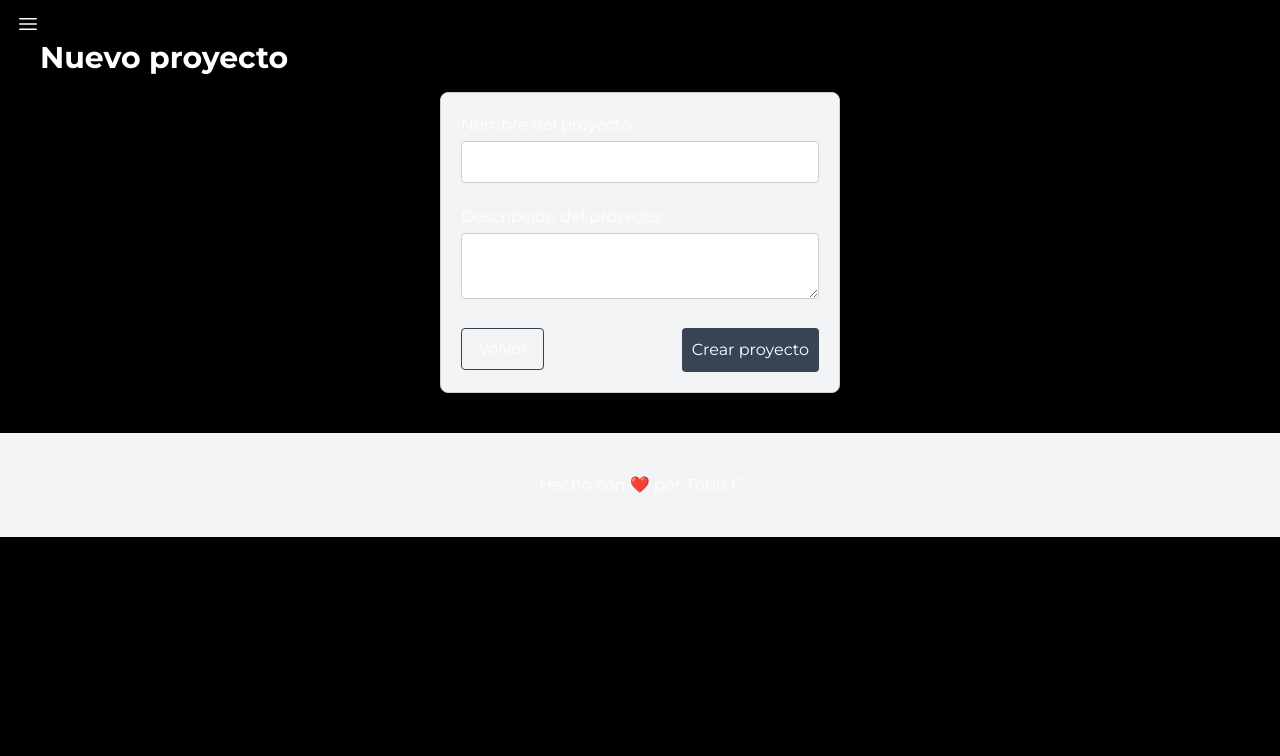
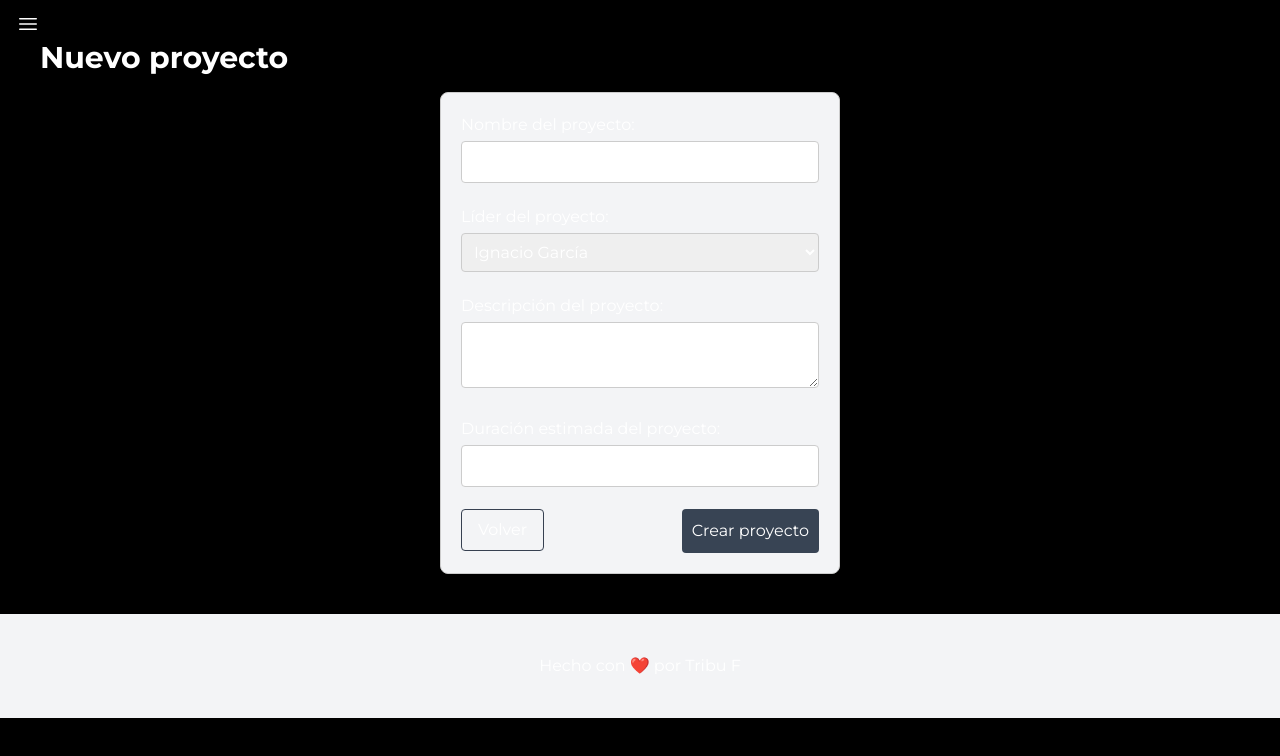
Before and after one commit to ignaciano3/tribu-f-front, a Next.js app: page /projects/create in a window 1280 px wide. Shown: the top 756 px of the page. Built offline with nearby package versions, Linux system fonts and the light colour scheme.

Commit message:
solucionamos querys al back

```diff
--- a/src/app/projects/page.tsx
+++ b/src/app/projects/page.tsx
@@ -6,9 +6,10 @@ import Title from "@/components/Title";
 
 const getProjects = async () => {
   //poner nuestra base de datos
-  const url = process.env.proyectosApiUrl + "projects/get_projects";
+  const url = process.env.proyectosApiUrl + "projects/get_projects/";
   const response = await fetch(url); //poner nuestra base de datos
   const data = await response.json();
+  console.log("PROJECTS: ", data);
   return data;
 };
 
@@ -23,15 +24,6 @@ function HeaderItem({ title }: { title: string }) {
 const ProjectGrid = async () => {
   const list = await getProjects();
   console.log(list);
-  /*let list: Project[] = [
-    { id: 35135468, name: "Counter Strike 2", state: "En proceso" },
-    { id: 48733457, name: "Whatsapp Azul", state: "Bloqueado" },
-    { id: 12578394, name: "GTA VI", state: "No iniciado" },
-    { id: 99853785, name: "Ubuntu 23.00", state: "No iniciado" },
-    { id: 15145789, name: "Wikipedia 2", state: "En proceso" },
-    { id: 62350978, name: "Whatsapp Rojo", state: "En proceso" },
-  ];*/
-  //const list = [Project(1, "nombre", "estado")];
   return (
     <>
       <div className="container max-w-7xl mx-auto mt-8">
--- a/src/components/EditProjectForm.tsx
+++ b/src/components/EditProjectForm.tsx
@@ -18,10 +18,9 @@ const EditProjectForm = (props: any) => {
   console.log("project.name", project.name);
   const [projectData, setProjectData] = useState({
     name: project.name,
-    leader: project.id_project_leader,
+    project_id_leader: project.project_id_leader,
     description: project.description,
-
-    //duration: "3000 dias",
+    expected_duration_days: project.expected_duration_days,
     state: project.state,
   });
 
@@ -86,7 +85,7 @@ const EditProjectForm = (props: any) => {
             required
           />
         </label>
-        {/*
+
         <label>
           Líder del proyecto:
           <select
@@ -98,13 +97,11 @@ const EditProjectForm = (props: any) => {
             <option value="" disabled>
               Seleccionar líder
             </option>
-            <option value="lider1">Ignacio García</option>
-            <option value="lider2">Nico Ronchese</option>
-            <option value="lider3">Saul Goodman</option>
-
+            <option value={1}>Ignacio García</option>
+            <option value={2}>Nico Ronchese</option>
+            <option value={3}>Saul Goodman</option>
           </select>
         </label>
-  */}
         <label>
           Estado del proyecto:
           <select
@@ -132,7 +129,7 @@ const EditProjectForm = (props: any) => {
             required
           />
         </label>
-        {/*
+
         <label>
           Duración estimada del proyecto:
           <input
@@ -143,7 +140,7 @@ const EditProjectForm = (props: any) => {
             required
           />
         </label>
-*/}
+
         <div className="flex justify-between">
           <Button href="/projects/1">
             {" "}
--- a/src/components/projectCard.tsx
+++ b/src/components/projectCard.tsx
@@ -64,16 +64,17 @@ export default function ProjectCard(props: any) {
   return (
     <div className="max-w-4xl min-h-screen mx-auto mt-8 relative">
       <div className="bg-gray-200 p-8 rounded-lg shadow-lg">
-        <h2 className="text-2xl font-bold mb-4">{project.nombre}</h2>
+        <h2 className="text-2xl font-bold mb-4">{project.name}</h2>
         <div className="project-details mb-6">
           <p>
-            <strong>Fecha de Inicio:</strong> {project.fecha_inicio || ""}
+            <strong>Fecha de Inicio:</strong> {project.creation_date || ""}
           </p>
           <p>
-            <strong>Duración Estimada:</strong> {project.fecha_fin || ""}
+            <strong>Duración Estimada:</strong>{" "}
+            {project.expected_duration_days || ""}
           </p>
           <p>
-            <strong>Líder de Proyecto:</strong> {project.state}
+            <strong>Estado:</strong> {project.state}
           </p>
           <p>
             <strong>Descripción:</strong> {project.description}
--- a/src/components/projectForm.tsx
+++ b/src/components/projectForm.tsx
@@ -17,12 +17,11 @@ const ProjectForm = () => {
   //const leaders = getUsuarios();
 
   const [projectData, setProjectData] = useState({
-    name: "nombre",
-    state: "no iniciado",
-    description: "descr",
-    id_proyect_leader: 1,
-
-    // duration: "",
+    name: "",
+    state: "",
+    description: "",
+    project_id_leader: null,
+    expected_duration_days: null,
   });
 
   const handleChange = (props: any) => {
@@ -84,25 +83,24 @@ const ProjectForm = () => {
             required
           />
         </label>
-        {/*
+
         <label>
           Líder del proyecto:
           <select
-            name="leader"
-            value={projectData.leader}
+            type="number"
+            name="project_id_leader"
+            value={projectData.project_id_leader}
             onChange={handleChange}
             required
           >
             <option value="" disabled>
               Seleccionar líder
             </option>
-            <option value="1">Ignacio García</option>
-            <option value="2">Nico Ronchese</option>
-            <option value="2">Saul Goodman</option>
-
+            <option value={1}>Ignacio García</option>
+            <option value={2}>Nico Ronchese</option>
+            <option value={3}>Saul Goodman</option>
           </select>
         </label>
-        */}
 
         <label>
           Descripción del proyecto:
@@ -113,18 +111,18 @@ const ProjectForm = () => {
             required
           />
         </label>
-        {/*}
+
         <label>
           Duración estimada del proyecto:
           <input
-            type="text"
-            name="duration"
-            value={projectData.duration}
+            type="number"
+            name="expected_duration_days"
+            value={projectData.expected_duration_days}
             onChange={handleChange}
             required
           />
         </label>
-      */}
+
         <div className="flex justify-between">
           <Button href="/projects">
             {" "}
--- a/src/components/projectGridRow.tsx
+++ b/src/components/projectGridRow.tsx
@@ -3,7 +3,7 @@ import Button from "@/components/button";
 export default function ProjectGridRow({ project }: { project: any }) {
   const path = "/projects/" + project["id"];
   const href = { pathname: path, query: { id: project.id } };
-
+  console.log("projectGridRow: ", project);
   return (
     <tr key={`${project["id"]}`}>
       <td className="px-6 py-4 whitespace-no-wrap border-b border-gray-200">
```
Also changed, not shown: src/types/types.ts (+4 -6 lines).
